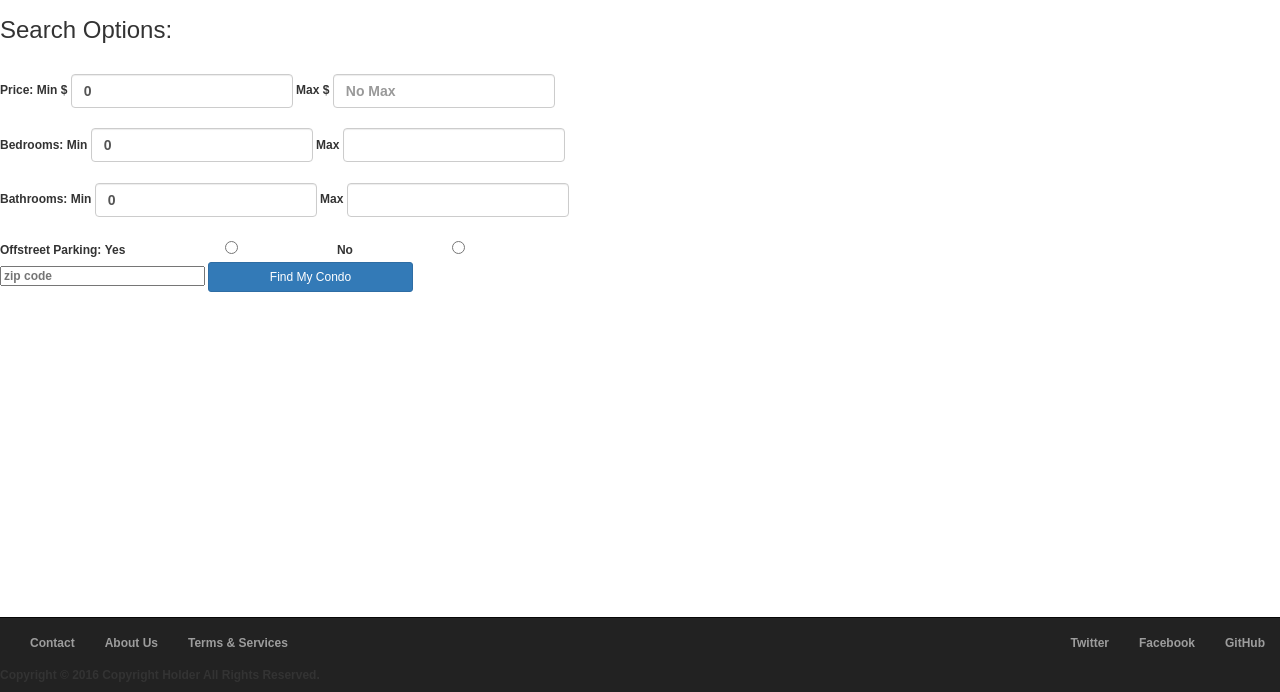
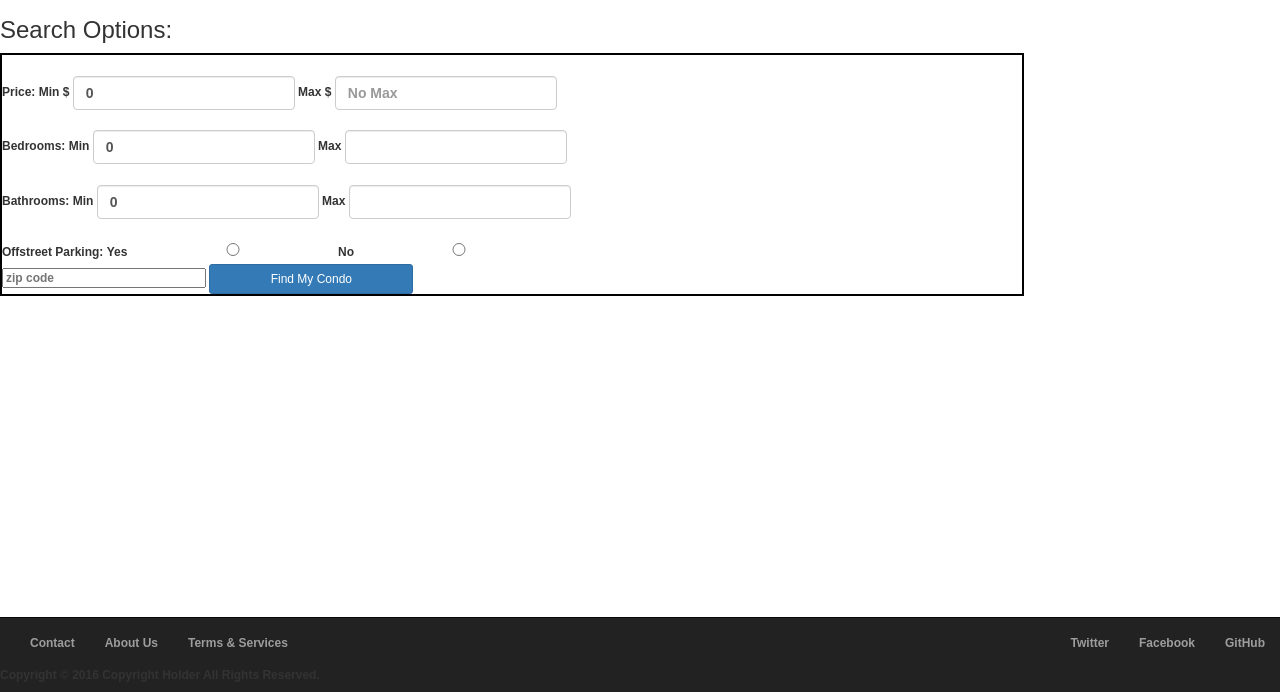
Before and after one commit to Vetfin/OscarMikeCondos, a website: page src/index.html in a window 1280 px wide. Shown: the part 108-800 px from the top of the page. Drawn offline with nearby package versions, Linux system fonts and the light colour scheme; some packages are replaced by stand-ins of ours; files that its build step writes are made by us from their sources.

Commit message:
Added border around search fields to make it easier to see

```diff
--- a/src/sass/main.scss
+++ b/src/sass/main.scss
@@ -20,7 +20,7 @@ a {
     display: block;
   }
 
-form {
+.main-search {
 
     div {
         margin-top: 2%;
@@ -31,5 +31,6 @@ form {
     };
 
     width: 80%;
+    border: 2px solid black;
 
 }
```
